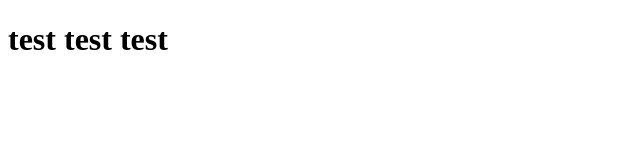
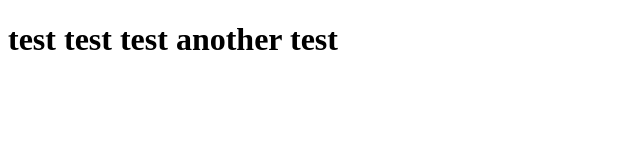
Before and after one commit to etreid87/myproject, a plain HTML site: page index.html in a window 1280 px wide. Shown: the whole page, without its empty margins (0-640 px from the left). Drawn offline with Linux system fonts and the light colour scheme.

Commit message:
second try

```diff
--- a/index.html
+++ b/index.html
@@ -2,10 +2,9 @@
 <html lang="en">
 <head>
     <meta charset="UTF-8">
-    <meta name="viewport" content="width=device-width, initial-scale=1.0">
     <title>test</title>
 </head>
 <body>
-    <h1>test test test</h1>
+    <h1>test test test another test</h1>
 </body>
 </html>
```
